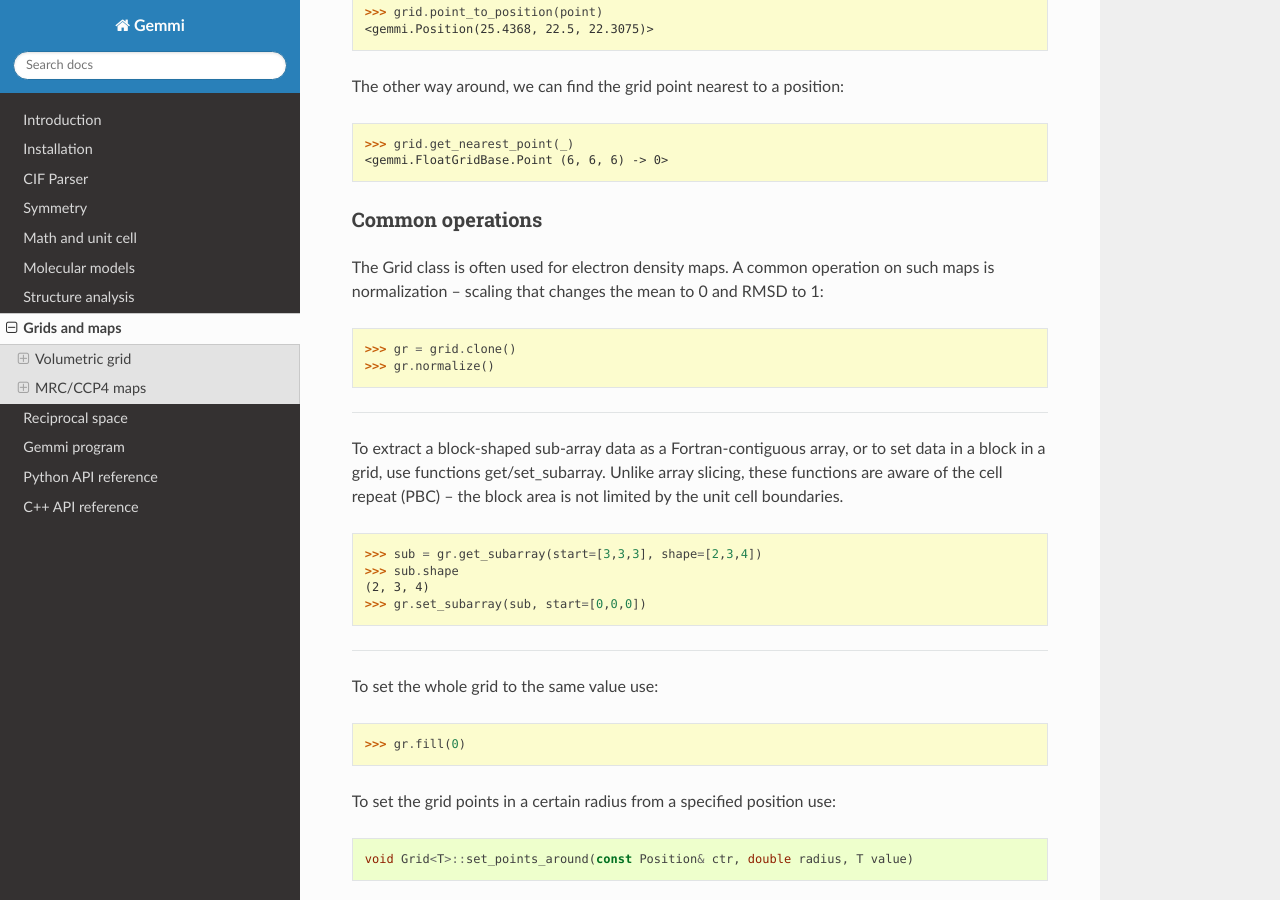
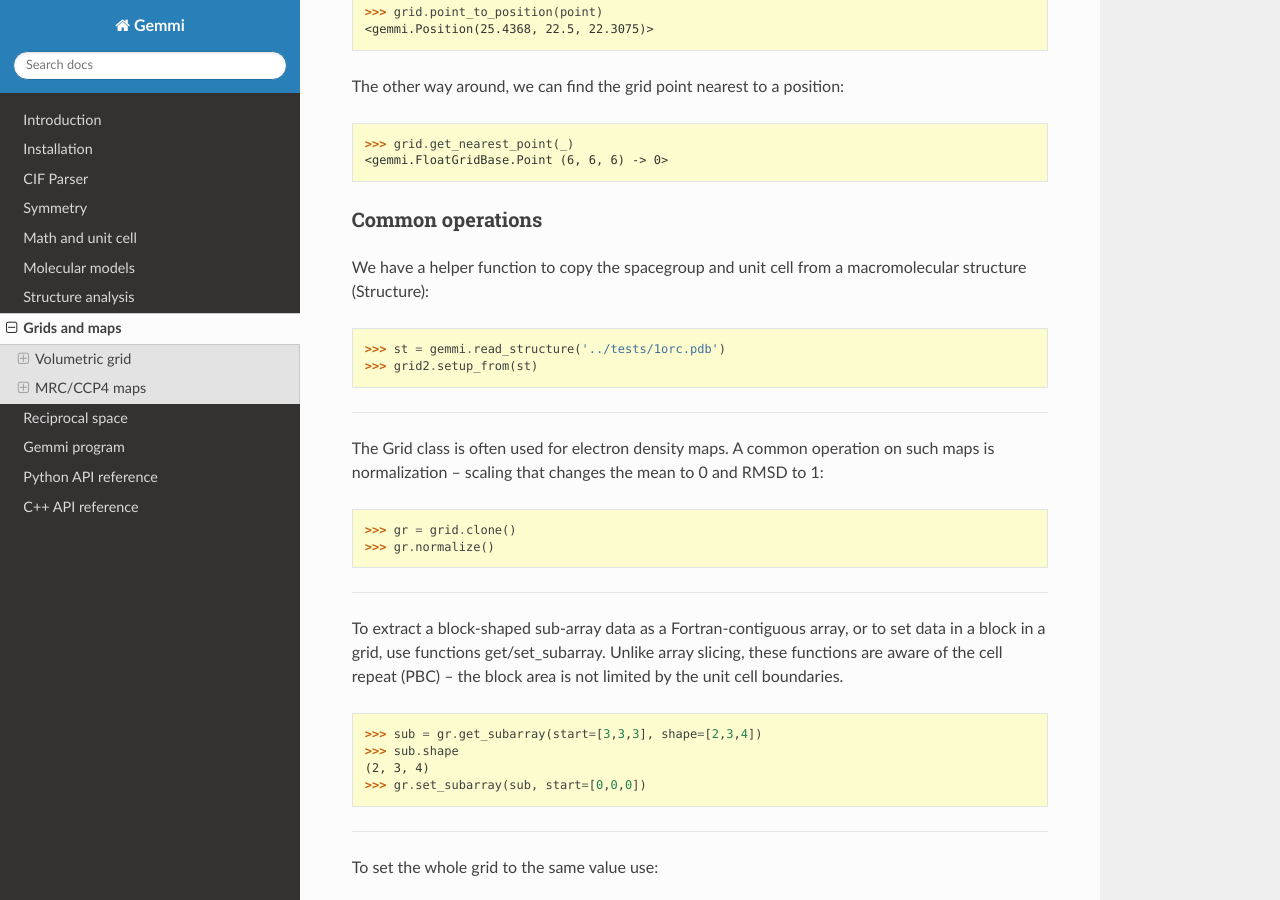
Before and after one commit to project-gemmi/gemmi, a Sphinx documentation site: the page built from docs/grid.rst, in a window 1280 px wide and 900 px high, scrolled down 5065 px. Built offline with Sphinx 7.4.7 and the Read the Docs theme 2.0.0, drawn with Linux system fonts in a browser that asks for light colours.

Commit message:
deprecate DensityCalculator::set_grid_cell_and_spacegroup()
use directly grid.setup_from()

```diff
--- a/docs/grid.rst
+++ b/docs/grid.rst
@@ -286,6 +286,16 @@ The other way around, we can find the grid point nearest to a position:
 Common operations
 -----------------
 
+We have a helper function to copy the spacegroup and unit cell from
+a macromolecular structure (Structure):
+
+.. doctest::
+
+  >>> st = gemmi.read_structure('../tests/1orc.pdb')
+  >>> grid2.setup_from(st)
+
+----
+
 The Grid class is often used for electron density maps.
 A common operation on such maps is normalization -- scaling
 that changes the mean to 0 and RMSD to 1:
@@ -499,7 +509,7 @@ Here is how to create a mask identical as `phenix.mask`:
   >>> grid = gemmi.Int8Grid()
   >>> # take space group and unit cell from Structure,
   >>> # and set size based on the specified minimal spacing
-  >>> grid.setup_from(st, spacing=1.0)
+  >>> grid.setup_from(st, spacing=0.6)
   >>> masker.put_mask_on_int8_grid(grid, st[0])
 
 The parameters of SolventMasker can be inspected and changed:
--- a/docs/hkl.rst
+++ b/docs/hkl.rst
@@ -2098,7 +2098,7 @@ Almost all the work is in the latter:
 
 .. doctest::
 
-  >>> dencalc.set_grid_cell_and_spacegroup(st)
+  >>> dencalc.grid.setup_from(st)
   >>> dencalc.put_model_density_on_grid(st[0])
 
 Calling `put_model_density_on_grid` is equivalent to these three functions:
@@ -2197,7 +2197,7 @@ we first employ addends to calculate *f*\ :sub:`x`\ --\ *Z*:
   >>> dc = gemmi.DensityCalculatorX()
   >>> dc.d_min = 2.5
   >>> dc.addends.subtract_z()
-  >>> dc.set_grid_cell_and_spacegroup(st)
+  >>> dc.grid.setup_from(st)
   >>> dc.set_refmac_compatible_blur(st[0])
   >>> dc.put_model_density_on_grid(st[0])
   >>> grid = gemmi.transform_map_to_f_phi(dc.grid)
```
Also changed, not shown: 4 other files.
